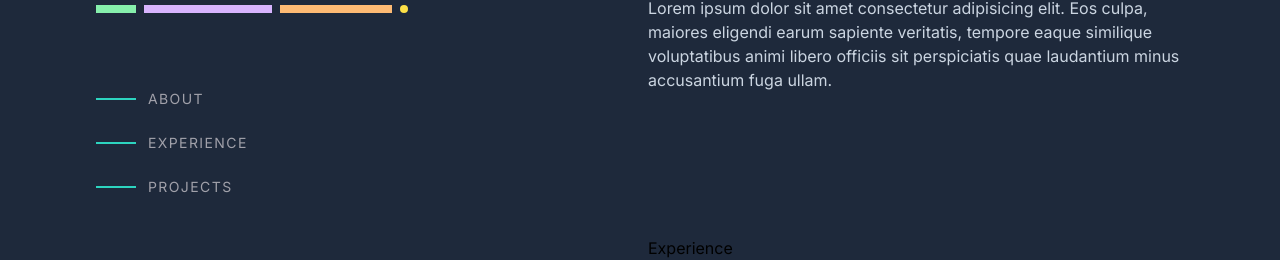
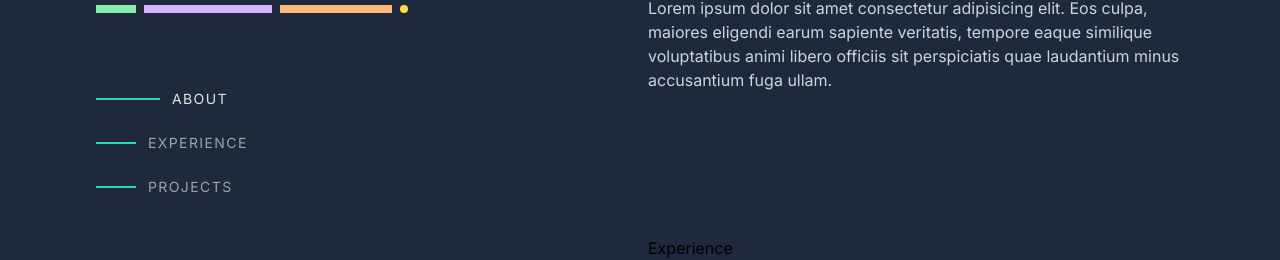
Before and after one commit to Eddie-Kuo/portfolio-v2, a Next.js app: page / in a window 1280 px wide. Shown: the part 323-583 px from the top of the page. Built offline with nearby package versions, Linux system fonts and the light colour scheme.

Commit message:
add nav link scroll and inview behavior

```diff
--- a/app/components/header.tsx
+++ b/app/components/header.tsx
@@ -1,19 +1,40 @@
-"use client";
-
 import React from "react";
 import Hero from "./hero";
 import { useParams, useSearchParams } from "next/navigation";
 
-export default function Header() {
-  const params = useSearchParams();
-  console.log("params", params);
+type headerProps = {
+  links: string[];
+  activeSection: string;
+};
+
+export default function Header({ links, activeSection }: headerProps) {
   return (
     <header className="lg:sticky lg:top-0 lg:flex lg:max-h-screen lg:w-1/2 lg:flex-col lg:justify-between lg:py-24">
       <div>
         <Hero />
         <nav className="hidden lg:block">
           <ul className="mt-16 w-max">
-            <li>
+            {links.map((link) => (
+              <li key={link}>
+                <a href={`#${link}`} className="group flex items-center py-3">
+                  <span
+                    className={`w-10 bg-accent h-[2px] mr-3 group-hover:w-16 transition-all ${
+                      activeSection === link && "w-16"
+                    }`}
+                  ></span>
+                  <span
+                    className={`uppercase tracking-widest group-hover:text-lightText text-sm ${
+                      activeSection === link
+                        ? "text-lightText"
+                        : "text-secondaryText"
+                    }`}
+                  >
+                    {link}
+                  </span>
+                </a>
+              </li>
+            ))}
+            {/* <li>
               <a href="#about" className="group flex items-center py-3">
                 <span className="w-10 bg-accent h-[2px] mr-3 group-hover:w-16 transition-all"></span>
                 <span className="uppercase tracking-widest text-secondaryText group-hover:text-lightText text-sm">
@@ -36,7 +57,7 @@ export default function Header() {
                   projects
                 </span>
               </a>
-            </li>
+            </li> */}
           </ul>
         </nav>
       </div>
--- a/app/layout.tsx
+++ b/app/layout.tsx
@@ -15,7 +15,7 @@ export default function RootLayout({
   children: React.ReactNode;
 }>) {
   return (
-    <html lang="en">
+    <html lang="en" className="scroll-smooth">
       <body className={inter.className}>{children}</body>
     </html>
   );
--- a/app/page.tsx
+++ b/app/page.tsx
@@ -1,33 +1,81 @@
+"use client";
+
 import { motion } from "framer-motion";
 import Hero from "./components/hero";
 import About from "./components/about";
 import Header from "./components/header";
+import { useEffect, useState } from "react";
 
 export default function Home() {
+  let [activeSection, setActiveSection] = useState("about");
+
+  let links = ["about", "experience", "projects"];
+
+  useEffect(() => {
+    let about = document.getElementById("about");
+    let projects = document.getElementById("experience");
+    let skills = document.getElementById("projects");
+
+    let sections = [about, projects, skills];
+
+    const observerOptions = {
+      root: null,
+      rootMargin: "0px",
+      threshold: 1,
+    };
+
+    const observer = new IntersectionObserver((entries) => {
+      entries.forEach((entry) => {
+        if (entry.isIntersecting) {
+          if (entry.target.id == "about") {
+            setActiveSection("about");
+          }
+          if (entry.target.id == "experience") {
+            setActiveSection("experience");
+          }
+          if (entry.target.id == "projects") {
+            setActiveSection("projects");
+          }
+        }
+      });
+    }, observerOptions);
+
+    sections.forEach((section) => {
+      section && observer.observe(section);
+    });
+  }, []);
+
   return (
     <div className="mx-auto min-h-screen max-w-screen-xl px-6 py-12 md:px-12 md:py-20 lg:px-24 lg:py-0 bg-slate-800">
       <div className="lg:flex lg:justify-between lg:gap-4">
-        <Header />
+        <Header links={links} activeSection={activeSection} />
         <main className="pt-24 lg:w-1/2 lg:py-24">
+          {/* about */}
           <section
             id="about"
-            className="mb-16 scroll-mt-16 md:mb-24 lg:mb-36 lg:scroll-mt-24"
+            className="mb-16 scroll-mt-16 md:mb-24 lg:mb-36 lg:scroll-mt-24 "
           >
             <About />
           </section>
+
+          {/* experience */}
           <section
             id="experience"
             className="mb-16 scroll-mt-16 md:mb-24 lg:mb-36 lg:scroll-mt-24"
           >
             Experience
           </section>
+
+          {/* projects */}
           <section
             id="projects"
-            className="mb-16 scroll-mt-16 md:mb-24 lg:mb-36 lg:scroll-mt-24"
+            className="mb-16 scroll-mt-16 md:mb-24 lg:mb-36 lg:scroll-mt-24]"
           >
             Projects
           </section>
-          <section className="mb-16 scroll-mt-16 md:mb-24 lg:mb-36 lg:scroll-mt-24">
+
+          {/* additional stuff */}
+          <section className="mb-16 scroll-mt-16 md:mb-24 lg:mb-36 lg:scroll-mt-24 ">
             Tech Stack
           </section>
           <section className="mb-16 scroll-mt-16 md:mb-24 lg:mb-36 lg:scroll-mt-24">
```
Also changed, not shown: 1 other file (tests, documents, lock files or other folders).
